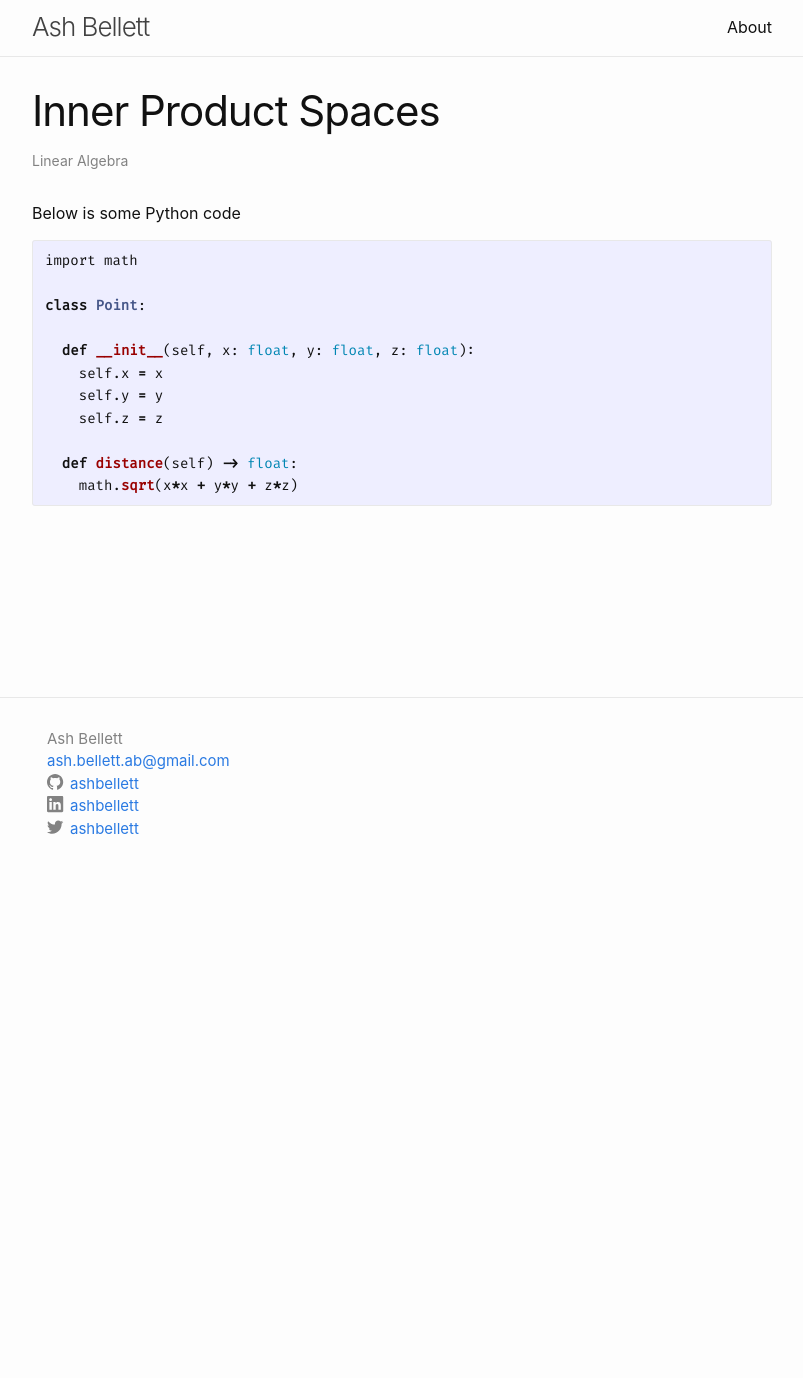
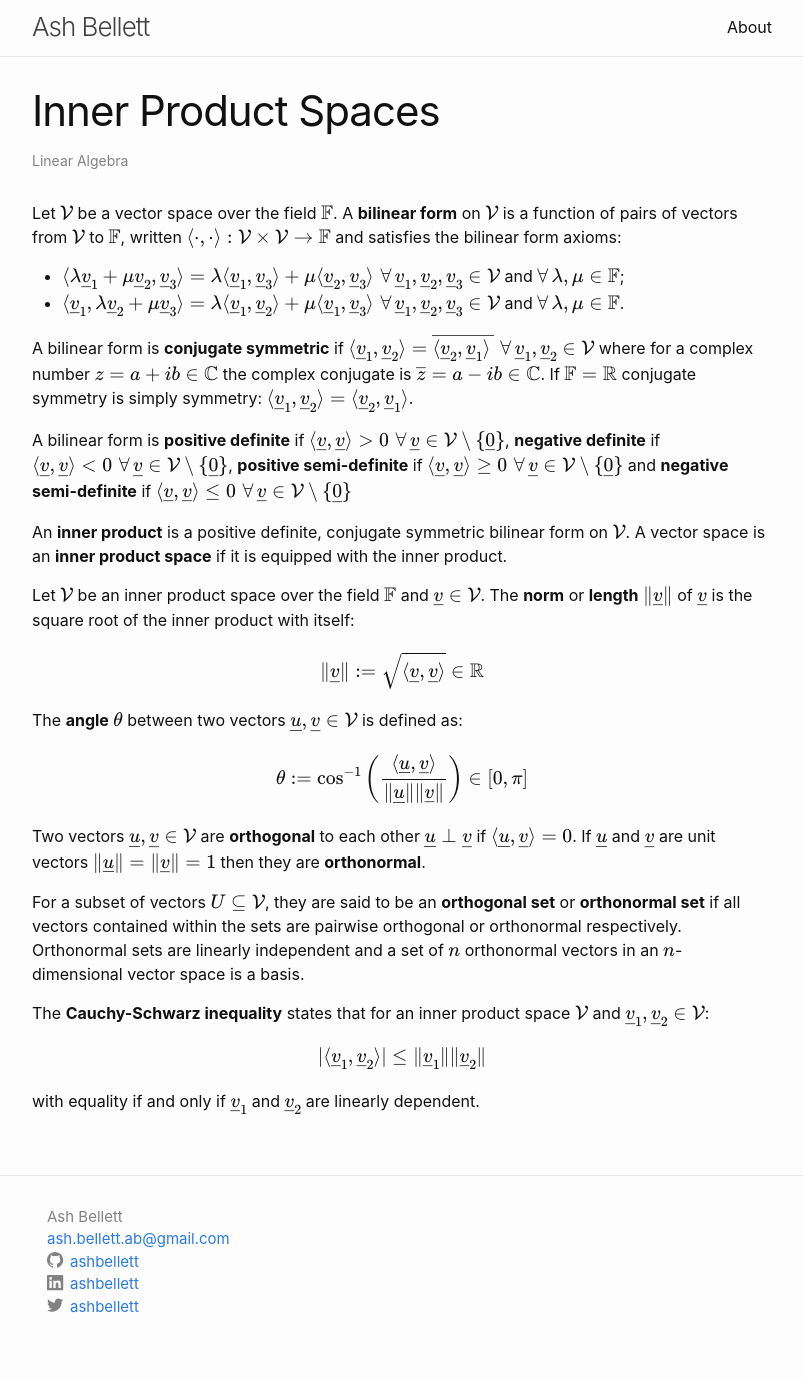
Before and after one commit to ashbellett/ashbellett.github.io, a Jekyll site: the page built from _posts/_linear-algebra/inner-product-spaces.md, in a window 1280 px wide. Shown: the whole page, without its empty margins (238-1041 px from the left). Built offline with Jekyll 4.4.1, drawn with Linux system fonts in a browser that asks for light colours; some web fonts are replaced; before the commit the page ends 900 px from its top, so only the background shows below that.

Commit message:
Add inner product space notes

```diff
--- a/_posts/_linear-algebra/inner-product-spaces.md
+++ b/_posts/_linear-algebra/inner-product-spaces.md
@@ -6,18 +6,30 @@ tags: ["linear algebra", "inner product space"]
 description: "Vector spaces with additional structure"
 ---
 
-Below is some Python code
+Let $$\mathcal{V}$$ be a vector space over the field $$\mathbb{F}$$. A **bilinear form** on $$\mathcal{V}$$ is a function of pairs of vectors from $$\mathcal{V}$$ to $$\mathbb{F}$$, written $$\langle \cdot, \cdot \rangle : \mathcal{V}\times\mathcal{V} \rightarrow \mathbb{F}$$ and satisfies the bilinear form axioms:
+- $$\langle \lambda\underline{v}_1+\mu\underline{v}_2, \underline{v}_3 \rangle = \lambda\langle \underline{v}_1, \underline{v}_3 \rangle + \mu\langle \underline{v}_2, \underline{v}_3 \rangle \,\, \forall \, \underline{v}_1, \underline{v}_2, \underline{v}_3 \in \mathcal{V}$$ and $$\forall \, \lambda, \mu \in \mathbb{F}$$;
+- $$\langle \underline{v}_1, \lambda\underline{v}_2+\mu\underline{v}_3 \rangle = \lambda\langle \underline{v}_1, \underline{v}_2 \rangle + \mu\langle \underline{v}_1, \underline{v}_3 \rangle \,\, \forall \, \underline{v}_1, \underline{v}_2, \underline{v}_3 \in \mathcal{V}$$ and $$\forall \, \lambda, \mu \in \mathbb{F}$$.
 
-{% highlight python %}
-import math
+A bilinear form is **conjugate symmetric** if $$\langle \underline{v}_1, \underline{v}_2 \rangle = \overline{\langle \underline{v}_2, \underline{v}_1 \rangle} \,\, \forall \, \underline{v}_1, \underline{v}_2 \in \mathcal{V}$$ where for a complex number $$z=a+ib\in\mathbb{C}$$ the complex conjugate is $$\overline{z}=a-ib\in\mathbb{C}$$. If $$\mathbb{F}=\mathbb{R}$$ conjugate symmetry is simply symmetry: $$\langle \underline{v}_1, \underline{v}_2 \rangle = \langle \underline{v}_2, \underline{v}_1 \rangle$$.
 
-class Point:
+A bilinear form is **positive definite** if $$\langle \underline{v}, \underline{v} \rangle > 0 \,\, \forall \, \underline{v} \in \mathcal{V} \setminus \{\underline{0}\}$$, **negative definite** if $$\langle \underline{v}, \underline{v} \rangle < 0 \,\, \forall \, \underline{v} \in \mathcal{V} \setminus \{\underline{0}\}$$, **positive semi-definite** if $$\langle \underline{v}, \underline{v} \rangle \geq 0 \,\, \forall \, \underline{v} \in \mathcal{V} \setminus \{\underline{0}\}$$ and **negative semi-definite** if $$\langle \underline{v}, \underline{v} \rangle \leq 0 \,\, \forall \, \underline{v} \in \mathcal{V} \setminus \{\underline{0}\}$$
 
-  def __init__(self, x: float, y: float, z: float):
-    self.x = x
-    self.y = y
-    self.z = z
+An **inner product** is a positive definite, conjugate symmetric bilinear form on $$\mathcal{V}$$. A vector space is an **inner product space** if it is equipped with the inner product.
 
-  def distance(self) -> float:
-    math.sqrt(x*x + y*y + z*z)
-{% endhighlight %}
+Let $$\mathcal{V}$$ be an inner product space over the field $$\mathbb{F}$$ and $$\underline{v} \in \mathcal{V}$$. The **norm** or **length** $$\|\underline{v}\|$$ of $$\underline{v}$$ is the square root of the inner product with itself:
+
+$$\|\underline{v}\|:=\sqrt{\langle \underline{v},\underline{v} \rangle} \in \mathbb{R}$$
+
+The **angle** $$\theta$$ between two vectors $$\underline{u},\underline{v} \in \mathcal{V}$$ is defined as:
+
+$$\theta:=\cos^{-1}\left(\frac{\langle \underline{u},\underline{v} \rangle}{\|\underline{u}\|\|\underline{v}\|}\right) \in [0, \pi]$$
+
+Two vectors $$\underline{u}, \underline{v} \in \mathcal{V}$$ are **orthogonal** to each other $$\underline{u} \perp \underline{v}$$ if $$\langle \underline{u},\underline{v} \rangle=0$$. If $$\underline{u}$$ and  $$\underline{v}$$ are unit vectors $$\|\underline{u}\|=\|\underline{v}\|=1$$ then they are **orthonormal**.
+
+For a subset of vectors $$U \subseteq \mathcal{V}$$, they are said to be an **orthogonal set** or **orthonormal set** if all vectors contained within the sets are pairwise orthogonal or orthonormal respectively. Orthonormal sets are linearly independent and a set of $$n$$ orthonormal vectors in an $$n$$-dimensional vector space is a basis.
+
+The **Cauchy-Schwarz inequality** states that for an inner product space $$\mathcal{V}$$ and $$\underline{v}_1,\underline{v}_2\in\mathcal{V}$$:
+
+$$|\langle\underline{v}_1,\underline{v}_2\rangle|\leq\|\underline{v}_1\|\|\underline{v}_2\|$$
+
+with equality if and only if $$\underline{v}_1$$ and $$\underline{v}_2$$ are linearly dependent.
```
